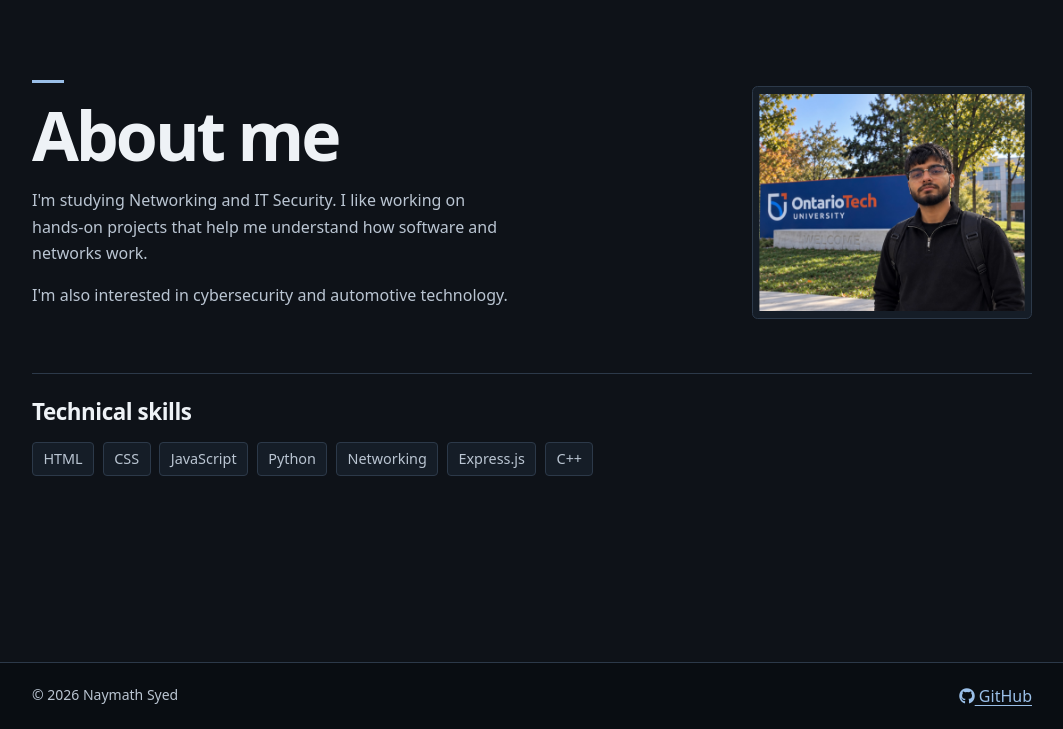
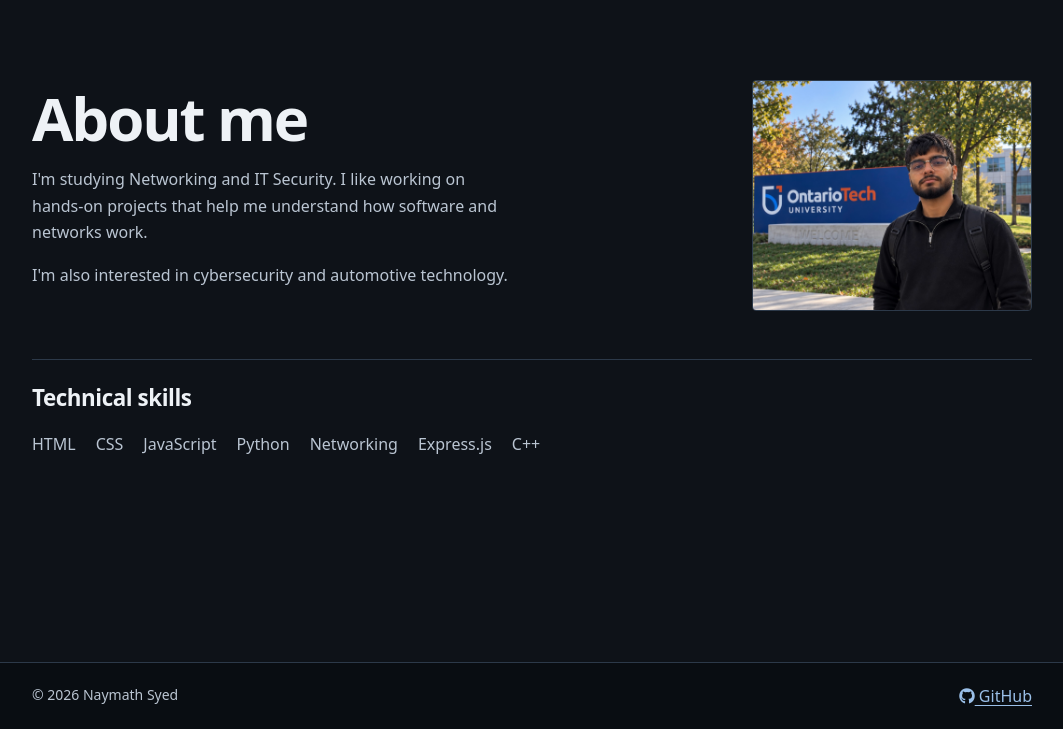
Before and after one commit to NaymathSyed/Assignment-2, a Node server app: page /about in a window 1280 px wide. Shown: the part 71-800 px from the top of the page, without its empty margins (108-1171 px from the left). Run offline with Node 20, Linux system fonts and the light colour scheme.

Commit message:
Improve portfolio styling

```diff
--- a/public/stylesheets/style.css
+++ b/public/stylesheets/style.css
@@ -63,10 +63,10 @@ a:focus-visible, button:focus-visible {
 }
 
 h1 {
-    font-size: clamp(2.35rem, 6vw, 4.25rem);
+    font-size: clamp(2.25rem, 5.5vw, 3.75rem);
     font-weight: 700;
     line-height: 1.06;
-    letter-spacing: -0.045em;
+    letter-spacing: -0.035em;
     margin-bottom: 1rem;
 }
 
@@ -74,16 +74,6 @@ h2 {
     font-size: 1.4rem;
     font-weight: 650;
     letter-spacing: -0.02em;
-}
-
-.hero h1::before,
-.page-section h1::before {
-    content: "";
-    display: block;
-    width: 2rem;
-    height: 3px;
-    margin-bottom: 1rem;
-    background: var(--blue);
 }
 
 .hero {
@@ -103,8 +93,8 @@ h2 {
 }
 
 .hero-description {
-    font-size: 1.2rem;
-    max-width: 42ch;
+    font-size: 1.125rem;
+    max-width: 46ch;
 }
 
 .hero-description p {
@@ -145,9 +135,7 @@ h2 {
     width: 100%;
     height: auto;
     border: 1px solid var(--line);
-    border-radius: 0.35rem;
-    padding: 0.4rem;
-    background: var(--surface);
+    border-radius: 0.25rem;
 }
 
 .profile-picture {
@@ -173,16 +161,12 @@ h2 {
 .skills-list {
     display: flex;
     flex-wrap: wrap;
-    gap: 0.55rem;
+    gap: 0.5rem 1.25rem;
     color: var(--muted);
 }
 
 .skills-list li {
-    background: var(--surface);
-    border: 1px solid var(--line);
-    border-radius: 0.25rem;
-    padding: 0.25rem 0.65rem;
-    font-size: 0.9rem;
+    padding-block: 0.2rem;
 }
 
 .skills-list i,
@@ -207,15 +191,11 @@ h2 {
 
 .project {
     border-top: 1px solid var(--line);
-    padding: 1.5rem 1rem;
+    padding: 1.5rem 0;
 }
 
 .project:last-child {
     border-bottom: 1px solid var(--line);
-}
-
-.project:nth-child(odd) {
-    background: var(--surface);
 }
 
 .project p {
```
